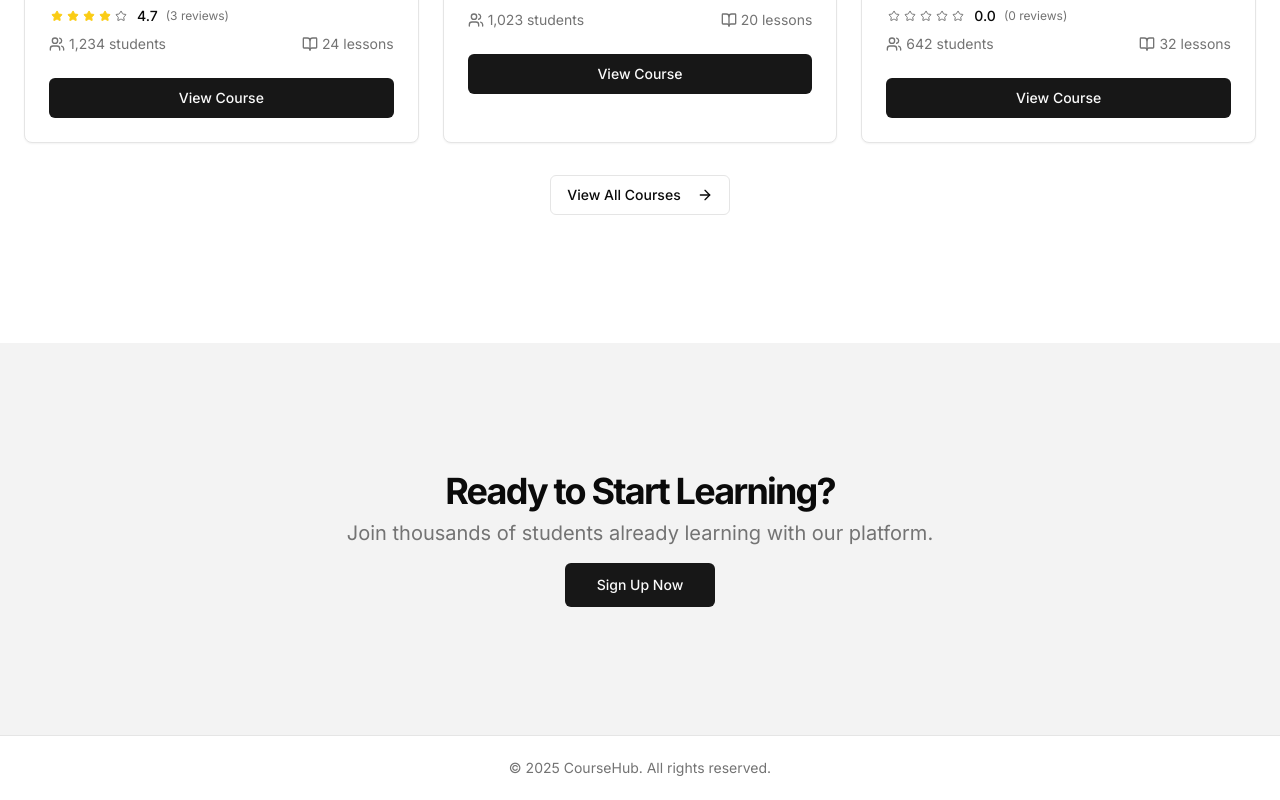
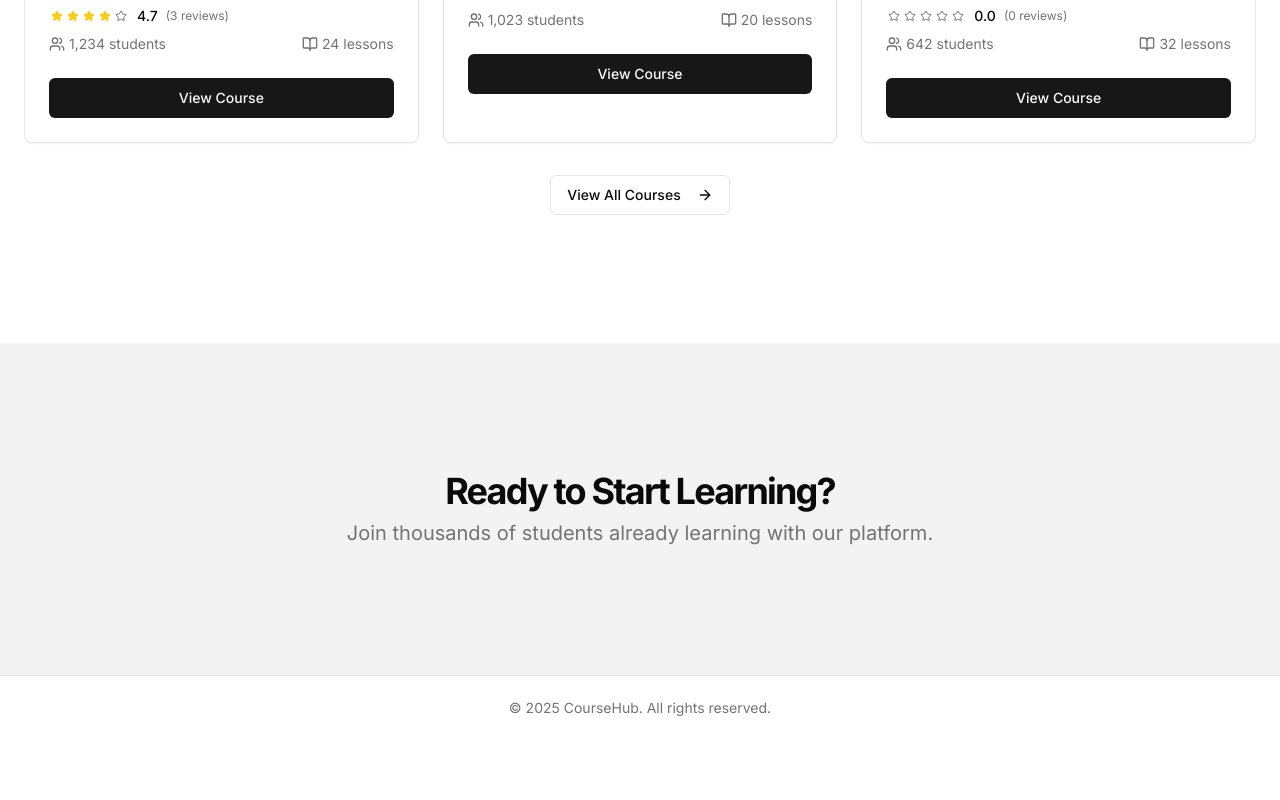
Before and after one commit to dsheyp/item_00014, a Next.js app: page / in a window 1280 px wide. Shown: the part 1094-1894 px from the top of the page. After the commit the page ends 1834 px from the top, so only its background shows below. Built offline with nearby package versions, Linux system fonts and the light colour scheme.

Commit message:
remove sign up button

```diff
--- a/app/page.tsx
+++ b/app/page.tsx
@@ -182,9 +182,6 @@ export default function Home() {
                 Join thousands of students already learning with our platform.
               </p>
             </div>
-            <Button size="lg" asChild>
-              <Link href="/auth/signup">Sign Up Now</Link>
-            </Button>
           </div>
         </div>
       </section>
```
